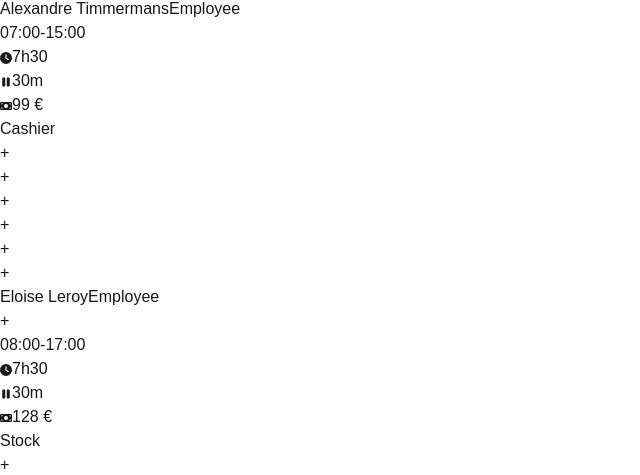
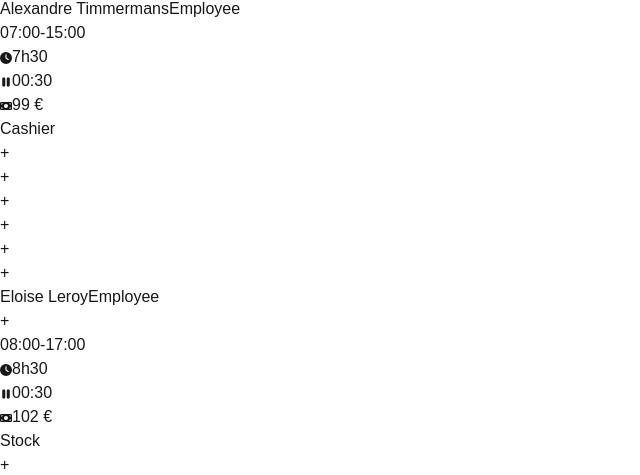
Before and after one commit to gmumdzhiev/task-planner, a Next.js app: page / in a window 1280 px wide. Shown: the part 219-694 px from the top of the page, without its empty margins (0-640 px from the left). Built offline with nearby package versions, Linux system fonts and the light colour scheme.

Commit message:
improving modal with calculations

```diff
--- a/src/app/components/EmployeeRow/components/DraggableTask.tsx
+++ b/src/app/components/EmployeeRow/components/DraggableTask.tsx
@@ -23,6 +23,14 @@ interface DraggableTaskProps {
     day: string | null
   ) => void;
 }
+
+const labelColorMap: { [key: string]: string } = {
+  Opening: "bg-orange-600",
+  Closing: "bg-rose-600",
+  Cashier: "bg-lime-600",
+  Stock: "bg-violet-900",
+  Truck: "bg-blue-700",
+};
 
 export const DraggableTask = ({
   task,
@@ -83,6 +91,8 @@ export const DraggableTask = ({
     },
   ];
 
+  const labelColorClass = labelColorMap[task.label] || "bg-lime-600";
+
   return (
     <>
       <div
@@ -117,7 +127,7 @@ export const DraggableTask = ({
               className="text-gray-500 icon-size"
             />
             <span className="text-gray-500 text-xs font-medium">
-              {task.break}
+              {task.nonpbreak}
             </span>
           </div>
           <div className="flex items-center gap-1">
@@ -130,7 +140,9 @@ export const DraggableTask = ({
             </span>
           </div>
         </div>
-        <span className="py-1 w-full text-xs font-semibold rounded-md shadow bg-lime-600 text-gray-700 px-2">
+        <span
+          className={`py-1 w-full text-xs font-semibold rounded-md shadow ${labelColorClass} text-gray-100 px-2`}
+        >
           {task.label}
         </span>
       </div>
--- a/src/app/components/EmployeeRow/components/DroppableArea.tsx
+++ b/src/app/components/EmployeeRow/components/DroppableArea.tsx
@@ -1,8 +1,7 @@
 import React from "react";
 import { useDroppable } from "@dnd-kit/core";
-
+import { DraggableTask } from "../components/DraggableTask";
 import { Task, Employee } from "../../../types/schedule";
-import { DraggableTask } from "./DraggableTask";
 
 interface DroppableAreaProps {
   employeeIndex: number;
--- a/src/app/components/Modal.tsx
+++ b/src/app/components/Modal.tsx
@@ -1,5 +1,3 @@
-"use client";
-
 import React, { useState, useEffect } from "react";
 import { Employee, Task } from "../types/schedule";
 
@@ -10,37 +8,94 @@ interface ShiftModalProps {
   onClose: () => void;
   employees: Employee[];
 }
-
 export const Modal = ({
   task,
   employee,
+  day,
   onClose,
   employees,
 }: ShiftModalProps) => {
-  const [shiftType, setShiftType] = useState(task ? task.type : "shift");
+  const [shiftType, setShiftType] = useState<"task" | "break">(
+    task ? task.type : "task"
+  );
   const [selectedEmployee, setSelectedEmployee] = useState<Employee | null>(
     employee
   );
-  const [label, setLabel] = useState(task ? task.label : "");
+  const [label, setLabel] = useState(task ? task.label : "Cashier");
   const [competences, setCompetences] = useState(task ? task.competences : "");
   const [attributes, setAttributes] = useState(task ? task.attributes : "");
   const [fromHour, setFromHour] = useState(task ? task.startTime : "08:00");
   const [toHour, setToHour] = useState(task ? task.endTime : "17:00");
-  const [breakTime, setBreakTime] = useState(task ? task.break : "00:30");
+  const [breakTime, setBreakTime] = useState(task ? task.nonpbreak : "00:30");
   const [notCounted, setNotCounted] = useState(task ? task.notCounted : false);
+
+  const hourlyRates: Record<string, number> = {
+    Opening: 10.4,
+    Closing: 13.08,
+    Cashier: 13.2,
+    Stock: 12.0,
+    Truck: 13.07,
+  };
 
   useEffect(() => {
     setSelectedEmployee(employee);
   }, [employee]);
 
-  const handleSubmit = () => {
-    console.log("submit");
+  const calculateTotalHours = (
+    start: string,
+    end: string,
+    breakTime: string
+  ): string => {
+    const [startHour, startMinute] = start.split(":").map(Number);
+    const [endHour, endMinute] = end.split(":").map(Number);
+    const [breakHour, breakMinute] = breakTime.split(":").map(Number);
+    const startDate = new Date();
+    startDate.setHours(startHour, startMinute);
+    const endDate = new Date();
+    endDate.setHours(endHour, endMinute);
+    const breakDuration = breakHour * 60 + breakMinute;
+    const diffMinutes =
+      (endDate.getTime() - startDate.getTime()) / (1000 * 60) - breakDuration;
+    const hours = Math.floor(diffMinutes / 60);
+    const minutes = Math.floor(diffMinutes % 60);
+    return `${hours}h${minutes > 0 ? minutes + "m" : ""}`;
+  };
+  const calculateCost = (totalHours: string, hourlyRate: number): string => {
+    const [hours, minutes] = totalHours.split(/[hm]/).map(Number);
+    const totalMinutes = hours * 60 + (minutes || 0);
+    const totalHoursDecimal = totalMinutes / 60;
+    const cost = Math.round(totalHoursDecimal * hourlyRate);
+    return cost.toString();
   };
 
+  const handleSubmit = () => {
+    if (selectedEmployee && day) {
+      const totalHours = calculateTotalHours(fromHour, toHour, breakTime);
+      const hourlyRate = hourlyRates[label];
+      const cost = calculateCost(totalHours, hourlyRate);
+      const newTask: Task = {
+        id: new Date().getTime().toString(),
+        startTime: fromHour,
+        endTime: toHour,
+        label: label,
+        totalHours: totalHours,
+        nonpbreak: breakTime,
+        cost: cost,
+        day: day,
+        type: shiftType,
+        competences: competences,
+        attributes: attributes,
+        notCounted: notCounted,
+      };
+      selectedEmployee.tasks.push(newTask);
+      onClose();
+    } else {
+      alert("Please select an employee and fill in all required fields.");
+    }
+  };
   const handleModalClick = (event: React.MouseEvent) => {
     event.stopPropagation();
   };
-
   return (
     <div
       style={{ zIndex: 11 }}
@@ -61,11 +116,11 @@ export const Modal = ({
           <label className="block text-gray-700">Type*</label>
           <select
             value={shiftType}
-            onChange={(e) => setShiftType(e.target.value)}
+            onChange={(e) => setShiftType(e.target.value as "task" | "break")}
             className="w-full p-2 border rounded"
           >
-            <option value="shift">Shift</option>
-            <option value="absence">Absence</option>
+            <option value="task">Task</option>
+            <option value="break">Break</option>
           </select>
         </div>
         <div className="mb-4">
@@ -100,12 +155,17 @@ export const Modal = ({
         </div>
         <div className="mb-4">
           <label className="block text-gray-700">Label*</label>
-          <input
-            type="text"
+          <select
             value={label}
             onChange={(e) => setLabel(e.target.value)}
             className="w-full p-2 border rounded"
-          />
+          >
+            <option value="Opening">Opening</option>
+            <option value="Closing">Closing</option>
+            <option value="Cashier">Cashier</option>
+            <option value="Stock">Stock</option>
+            <option value="Truck">Truck</option>
+          </select>
         </div>
         <div className="mb-4">
           <label className="block text-gray-700">Competences</label>
@@ -180,7 +240,7 @@ export const Modal = ({
             className="bg-green-500 text-white px-4 py-2 rounded"
             onClick={handleSubmit}
           >
-            {selectedEmployee?.tasks ? "Edit Shift" : "Create Shift"}
+            {task ? "Edit Shift" : "Create Shift"}
           </button>
         </div>
       </div>
--- a/src/app/data/schedule.ts
+++ b/src/app/data/schedule.ts
@@ -14,7 +14,7 @@ export const scheduleData: ScheduleData = {
           endTime: "15:00",
           label: "Cashier",
           totalHours: "7h30",
-          break: "30m",
+          nonpbreak: "00:30",
           cost: "99",
           day: "Mon",
           type: "task",
@@ -33,10 +33,10 @@ export const scheduleData: ScheduleData = {
           id: "3",
           startTime: "08:00",
           endTime: "17:00",
-          totalHours: "7h30",
+          totalHours: "8h30",
           label: "Stock",
-          break: "30m",
-          cost: "128",
+          nonpbreak: "00:30",
+          cost: "102",
           day: "Tue",
           type: "task",
           competences: "",
--- a/src/app/types/schedule.ts
+++ b/src/app/types/schedule.ts
@@ -4,7 +4,7 @@ export interface Task {
   startTime: string;
   endTime: string;
   totalHours: string;
-  break: string;
+  nonpbreak: string;
   cost: string;
   day: string;
   type: "task" | "break";
```
Also changed, not shown: src/app/page.tsx (+2 -6 lines).
